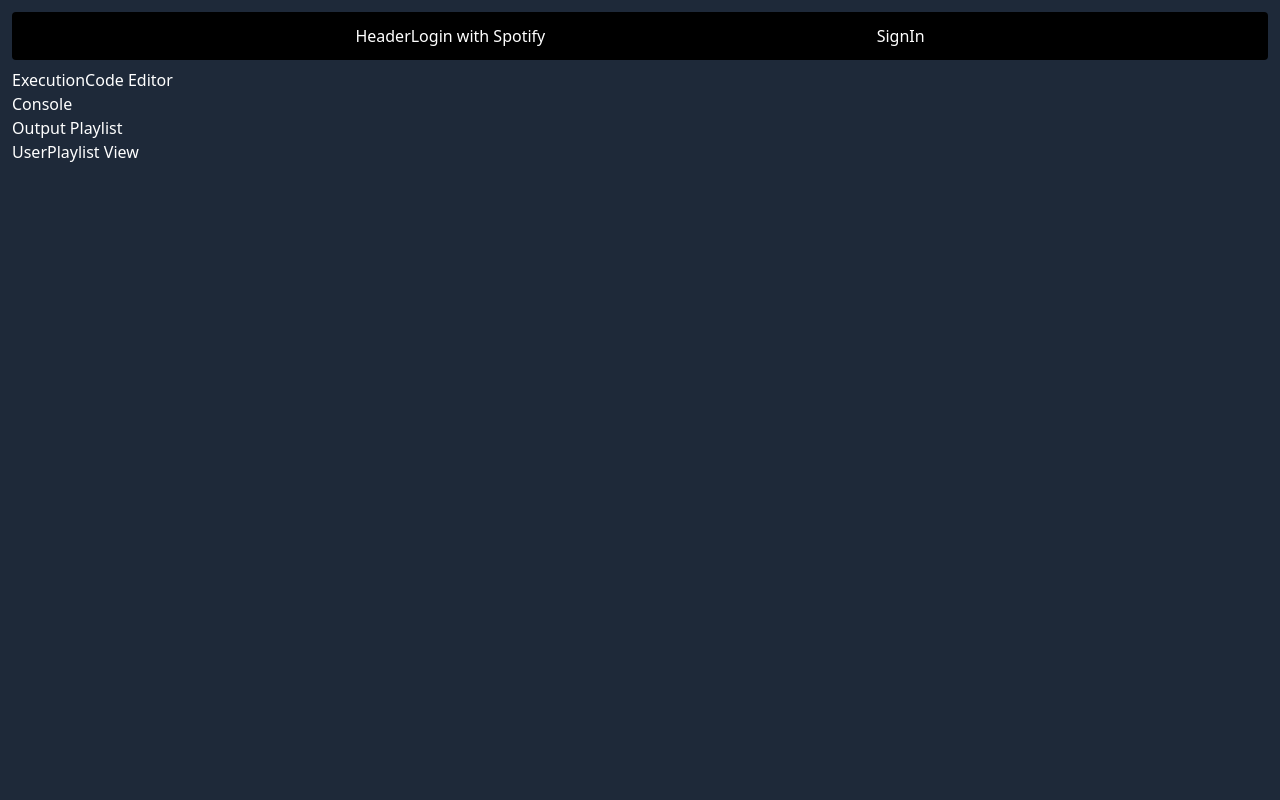
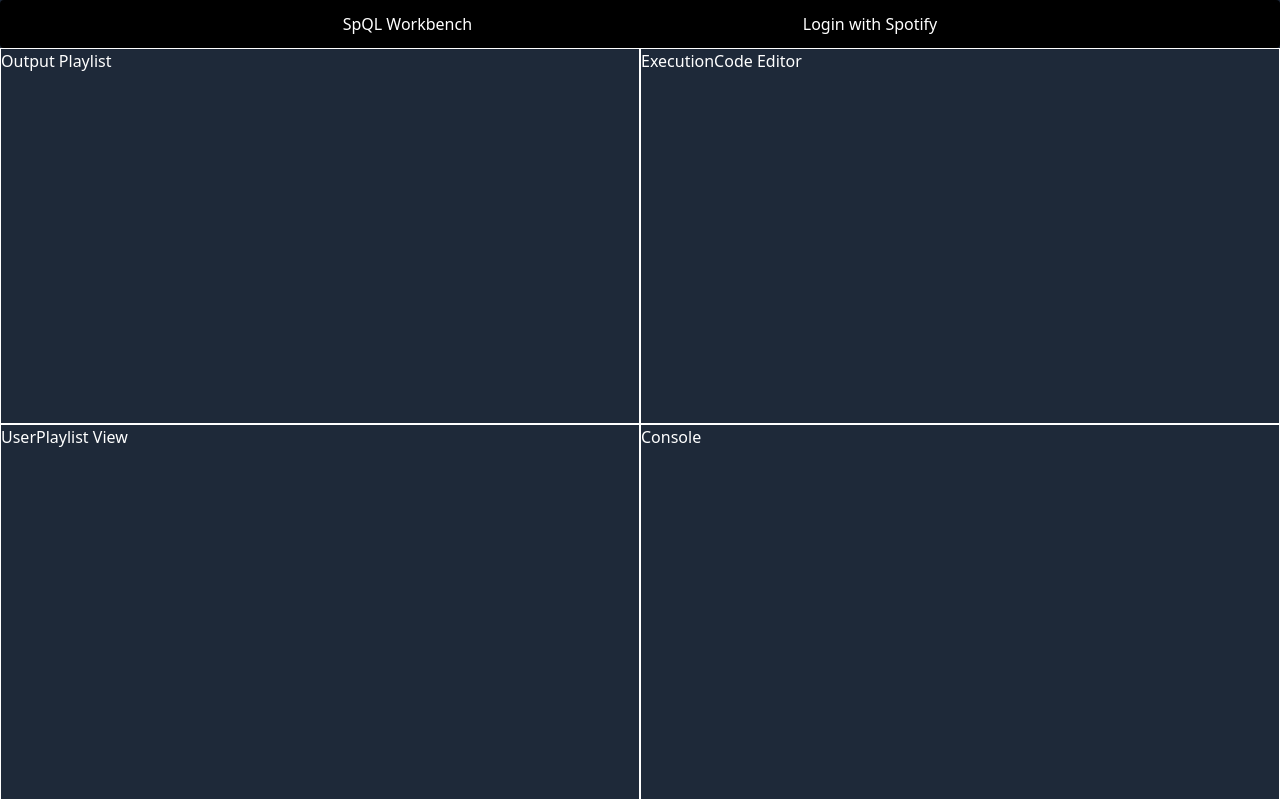
Before and after one commit to minnysoop/siteshack2025, a Next.js app: page / in a window 1280 px wide. Built offline with nearby package versions, Linux system fonts and the light colour scheme.

Commit message:
add context

```diff
--- a/src/app/layout.tsx
+++ b/src/app/layout.tsx
@@ -1,4 +1,5 @@
 import "./globals.css";
+import AuthProvider from "@/providers/auth-provider";
 
 export default function RootLayout({
   children,
@@ -7,9 +8,11 @@
 }>) {
   return (
     <html lang="en">
-      <body className="m-3 bg-gray-800 text-white">
+        <AuthProvider>
+      <body className="bg-gray-800 text-white">
         {children}
       </body>
+      </AuthProvider>
     </html>
   );
 }
--- a/src/app/page.tsx
+++ b/src/app/page.tsx
@@ -1,15 +1,44 @@
-import Dashboard from "@/components/dashboard";
+'use client'
+
 import Header from "@/components/header/header";
-import SignIn from "@/components/header/signin";
+import LoginButton from "@/components/auth/login";
+import CodeEditor from "@/components/panes/code-editor"
+import Console from "@/components/panes/console"
+import OutputPlaylist from "@/components/panes/output-playlist"
+import UserPlaylistView from "@/components/panes/user-playlist-view"
+import LogoutButton from '@/components/auth/logout'
+
+import {AuthContext} from "@/providers/auth-provider";
+
+import { useContext } from 'react'
 
 export default function Home() {
+  const { access_token } = useContext(AuthContext);
+
   return (
     <>
-      <div className="w-full bg-black rounded p-3 flex justify-evenly mb-2" >
-        <div><Header /></div>
-        <div><SignIn /></div>
-      </div>
-      <Dashboard />
+        <div className="flex flex-col h-screen">
+          <div className="w-full bg-black rounded p-3 flex justify-evenly">
+            <div><Header /></div>
+
+            {access_token ? <LogoutButton /> : <LoginButton />}
+
+          </div>
+          <div className="flex-1 grid grid-cols-2 grid-rows-2">
+            <div className="border">
+              <OutputPlaylist />
+            </div>
+            <div className="border">
+              <CodeEditor />
+            </div>
+            <div className="border">
+              <UserPlaylistView />
+            </div>
+            <div className="border">
+              <Console />
+            </div>
+          </div>
+        </div>
     </>
   );
 }
--- a/src/components/auth/login.tsx
+++ b/src/components/auth/login.tsx
@@ -1,6 +1,7 @@
 'use client'
 import { generateRandomString, sha256, base64encode } from '@/utils/auth/tools'
-import { useEffect } from 'react'
+import { useEffect, useContext } from 'react'
+import { AuthContext } from '@/providers/auth-provider'
 
 async function getToken(code: any) {
   // stored in the previous step
@@ -31,12 +32,15 @@
 
   const body = await fetch(url, payload);
   const response = await body.json();
+  const user_access_token = response.access_token;
 
-  localStorage.setItem('access_token', response.access_token);
+  localStorage.setItem('access_token', user_access_token);
+  return user_access_token
 }
 
 
 export default function LoginButton() {
+  const { setAccessToken } = useContext(AuthContext);
 
   const authorize = async () => {
     const codeVerifier  = generateRandomString(64);
@@ -74,7 +78,8 @@
         const code = urlParams.get("code");
 
         if (code) {
-          await getToken(code);
+          const user_access_token = await getToken(code);
+          setAccessToken(user_access_token)
         }
 
         window.history.replaceState({}, document.title, window.location.pathname);
--- /dev/null
+++ b/src/components/auth/logout.tsx
@@ -0,0 +1,15 @@
+import {AuthContext} from "@/providers/auth-provider";
+import { useContext } from 'react'
+
+export default function LogoutButton() {
+    const { setAccessToken } = useContext(AuthContext);
+
+    const logout = () => {
+        setAccessToken(undefined)
+        localStorage.removeItem('access_token');
+    }
+
+    return (
+        <button onClick={logout}>Log Out</button>
+    )
+}
--- a/src/components/dashboard.tsx
+++ /dev/null
@@ -1,15 +0,0 @@
-import CodeEditor from "@/components/panes/code-editor"
-import Console from "@/components/panes/console"
-import OutputPlaylist from "@/components/panes/output-playlist"
-import UserPlaylistView from "@/components/panes/user-playlist-view"
-
-export default function Dashboard() {
-  return (
-    <>
-      <CodeEditor/>
-      <Console/>
-      <OutputPlaylist/>
-      <UserPlaylistView/>
-    </>
-  );
-}
--- a/src/components/header/header.tsx
+++ b/src/components/header/header.tsx
@@ -3,9 +3,7 @@
 export default function Header() {
   return (
     <>
-    Header
-    <LoginButton/>
-
+    SpQL Workbench
     </>
   );
 }
--- a/src/components/header/signin.tsx
+++ /dev/null
@@ -1,7 +0,0 @@
-export default function SignIn() {
-  return (
-    <>
-    SignIn
-    </>
-  );
-}
--- /dev/null
+++ b/src/providers/auth-provider.tsx
@@ -0,0 +1,33 @@
+'use client'
+
+import { createContext, ReactNode, useState, useEffect } from 'react';
+
+interface AuthContextType {
+  access_token?: string;
+  setAccessToken: (token: string | undefined) => void;
+}
+
+export const AuthContext = createContext<AuthContextType>({
+  access_token: undefined,
+  setAccessToken: () => {},
+});
+
+
+function AuthProvider({ children }: { children: ReactNode}) {
+    const [access_token, setAccessToken] = useState<string | undefined>(undefined);
+
+    useEffect(() => {
+      const access_token = localStorage.getItem('access_token');
+      if (access_token) {
+        setAccessToken(access_token)
+      }
+    },[])
+
+    return (
+        <AuthContext.Provider value={{ access_token, setAccessToken }}>
+            {children}
+        </AuthContext.Provider>
+    );
+}
+
+export default AuthProvider;
```
